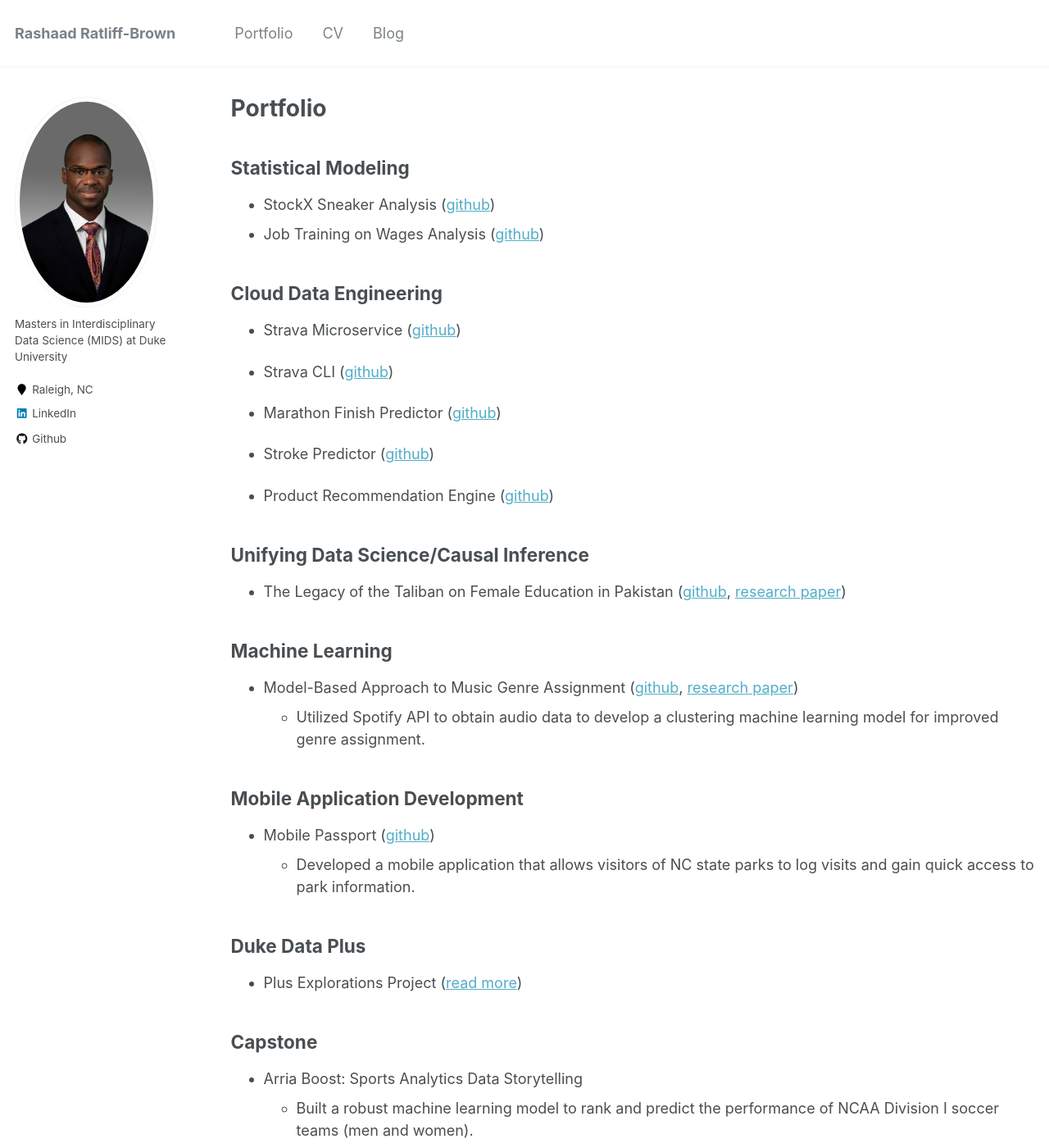
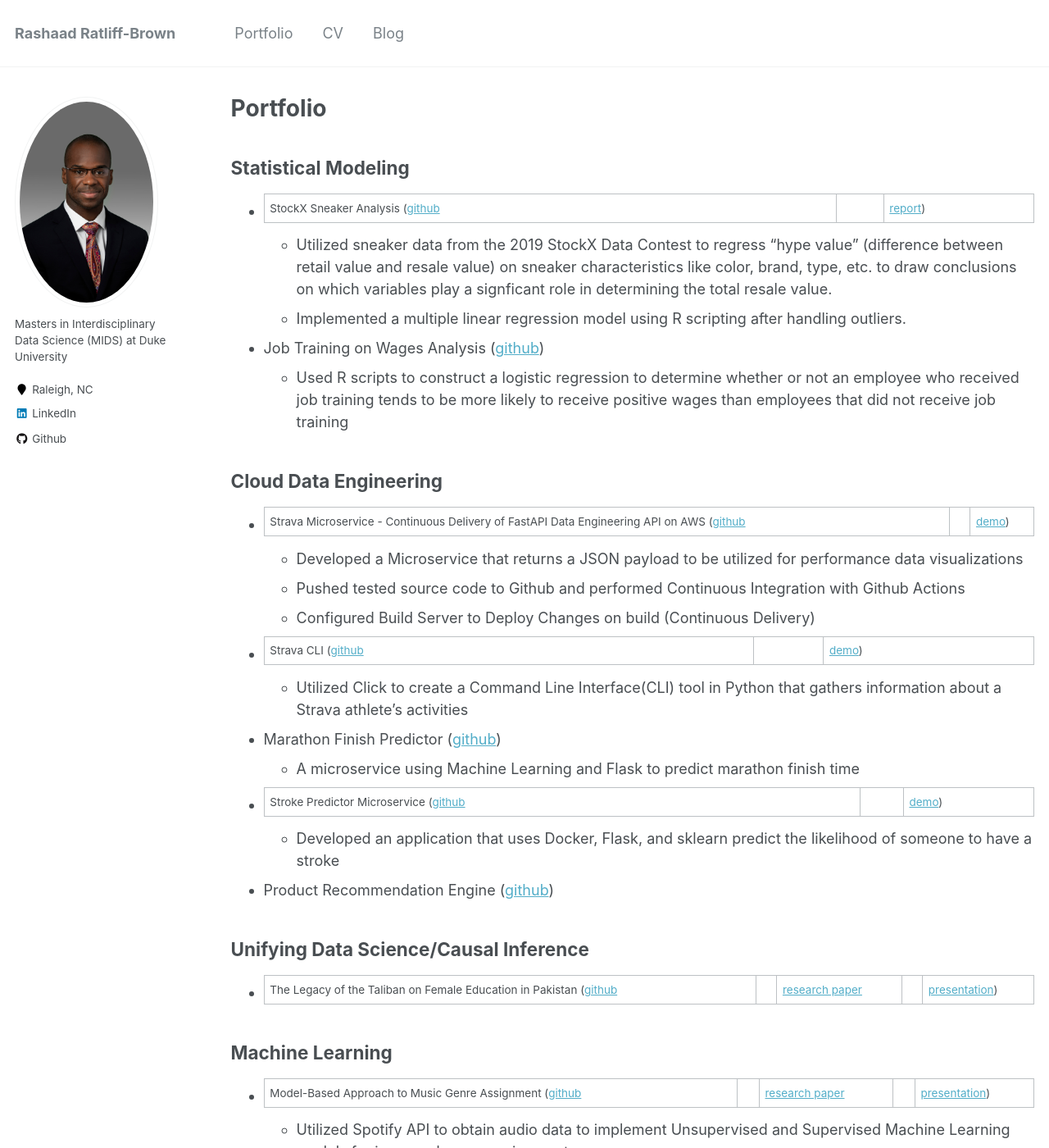
Before and after one commit to caratliff/caratliff.github.io, a Jekyll site: the page built from _pages/portfolio.md, in a window 1280 px wide and 1400 px high. Shown: the whole window at 82% size. Built offline with Jekyll 4.4.1, drawn with Linux system fonts in a browser that asks for light colours; some of the changed text lies outside the part shown.

Commit message:
Update portfolio.md

```diff
--- a/_pages/portfolio.md
+++ b/_pages/portfolio.md
@@ -6,26 +6,35 @@ author_profile: true
 ---
 
 ## Statistical Modeling
-* StockX Sneaker Analysis ([github](https://github.com/rmratliffbrown/final-stats-sneakers/blob/main/final-report.Rmd))
+* StockX Sneaker Analysis ([github](https://github.com/rmratliffbrown/stockx-sneaker-stats) || [report](https://github.com/rmratliffbrown/stockx-sneaker-stats/blob/main/final-report.pdf))
+  * Utilized sneaker data from the 2019 StockX Data Contest to regress "hype value" (difference between retail value and resale value) on sneaker characteristics like color, brand, type, etc. to draw conclusions on which variables play a signficant role in determining the total resale value.
+  * Implemented a multiple linear regression model using R scripting after handling outliers.
 * Job Training on Wages Analysis ([github](https://github.com/rmratliffbrown/job-training-wages))
+  * Used R scripts to construct a logistic regression to determine whether or not an employee who received job training tends to be more likely to receive positive wages than employees that did not receive job training
 
 ## Cloud Data Engineering
-* Strava Microservice ([github](https://github.com/rmratliffbrown/data-engineering-strava-api))
+* Strava Microservice - Continuous Delivery of FastAPI Data Engineering API on AWS ([github](https://github.com/rmratliffbrown/data-engineering-strava-api) || [demo](https://www.youtube.com/watch?v=sedq9HfGd0A))
+  * Developed a Microservice that returns a JSON payload to be utilized for performance data visualizations
+  * Pushed tested source code to Github and performed Continuous Integration with Github Actions
+  * Configured Build Server to Deploy Changes on build (Continuous Delivery)
 
-* Strava CLI ([github](https://github.com/rmratliffbrown/strava-cli))
+* Strava CLI ([github](https://github.com/rmratliffbrown/strava-cli) || [demo](https://www.youtube.com/watch?v=SmJdEXsEwak))
+  * Utilized Click to create a Command Line Interface(CLI) tool in Python that gathers information about a Strava athlete’s activities
 
 * Marathon Finish Predictor ([github](https://github.com/rmratliffbrown/ml-marathon-finish-predictor))
+  * A microservice using Machine Learning and Flask to predict marathon finish time
 
-* Stroke Predictor ([github](https://github.com/rmratliffbrown/ml-stroke-predictor))
+* Stroke Predictor Microservice ([github](https://github.com/rmratliffbrown/ml-stroke-predictor) || [demo](https://www.youtube.com/watch?v=Y9bSNdFvXZ4))
+  * Developed an application that uses Docker, Flask, and sklearn predict the likelihood of someone to have a stroke
 
 * Product Recommendation Engine ([github](https://github.com/rmratliffbrown/Recommend))
 
 ## Unifying Data Science/Causal Inference
-* The Legacy of the Taliban on Female Education in Pakistan ([github](https://github.com/rmratliffbrown/uds-2022-ids-701-team-3), [research paper](https://github.com/rmratliffbrown/uds-2022-ids-701-team-3/blob/main/40-docs/IDS-701_Final_Project_Report.pdf))
+* The Legacy of the Taliban on Female Education in Pakistan ([github](https://github.com/rmratliffbrown/uds-2022-ids-701-team-3) || [research paper](https://github.com/rmratliffbrown/uds-2022-ids-701-team-3/blob/main/40-docs/IDS-701_Final_Project_Report.pdf) || [presentation](https://youtu.be/eLjWIdr0psk))
 
 ## Machine Learning
-* Model-Based Approach to Music Genre Assignment ([github](https://github.com/rmratliffbrown/ml-genre-assignment), [research paper](https://github.com/rmratliffbrown/ml-genre-assignment/blob/main/30_docs/final-report.pdf))
-  * Utilized Spotify API to obtain audio data to develop a clustering machine learning model for improved genre assignment.
+* Model-Based Approach to Music Genre Assignment ([github](https://github.com/rmratliffbrown/ml-genre-assignment) || [research paper](https://github.com/rmratliffbrown/ml-genre-assignment/blob/main/30_docs/final-report.pdf) || [presentation](https://youtu.be/6-7XFk4KC9M))
+  * Utilized Spotify API to obtain audio data to implement Unsupervised and Supervised Machine Learning models for improved genre assignment.
 
 ## Mobile Application Development
 * Mobile Passport ([github](https://github.com/rmratliffbrown/mobile-passport))
```
